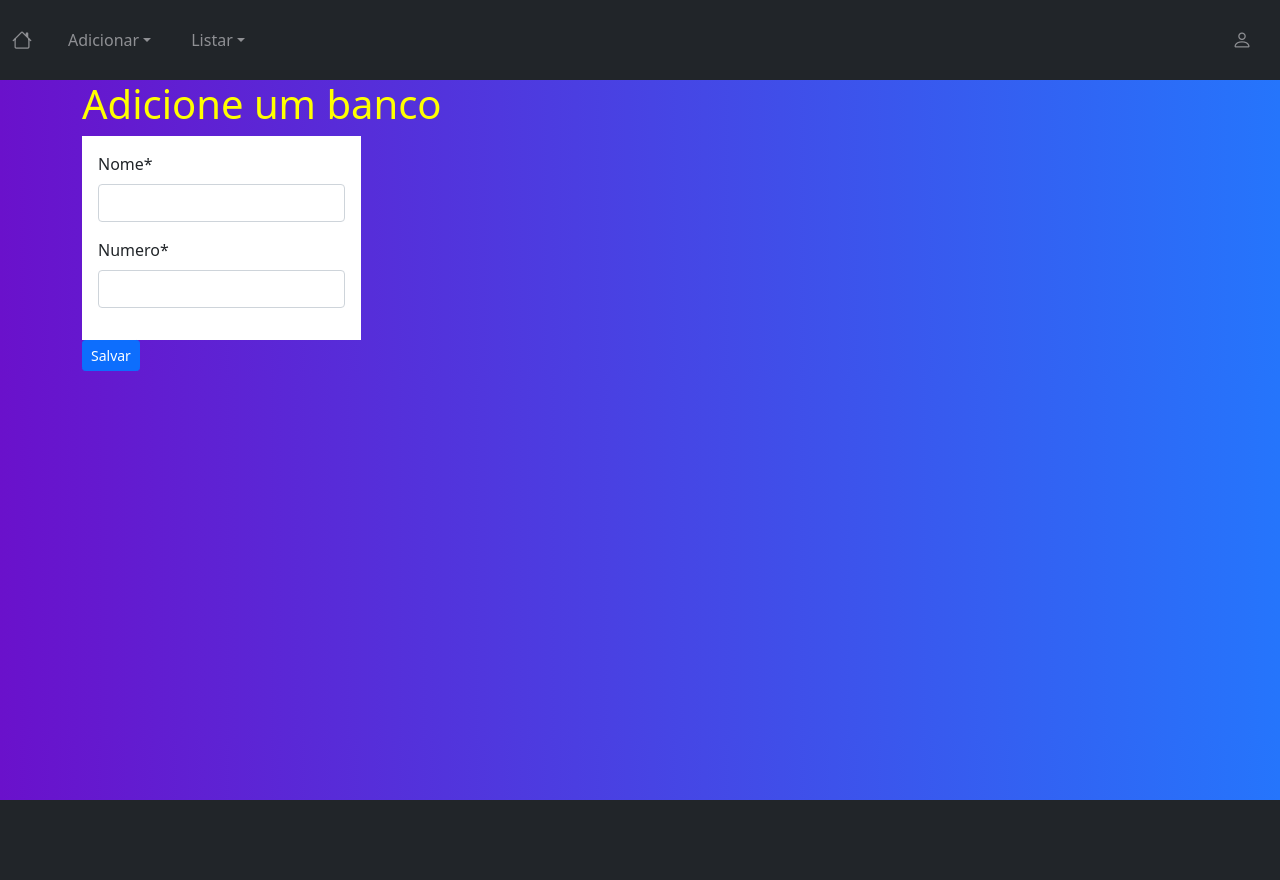
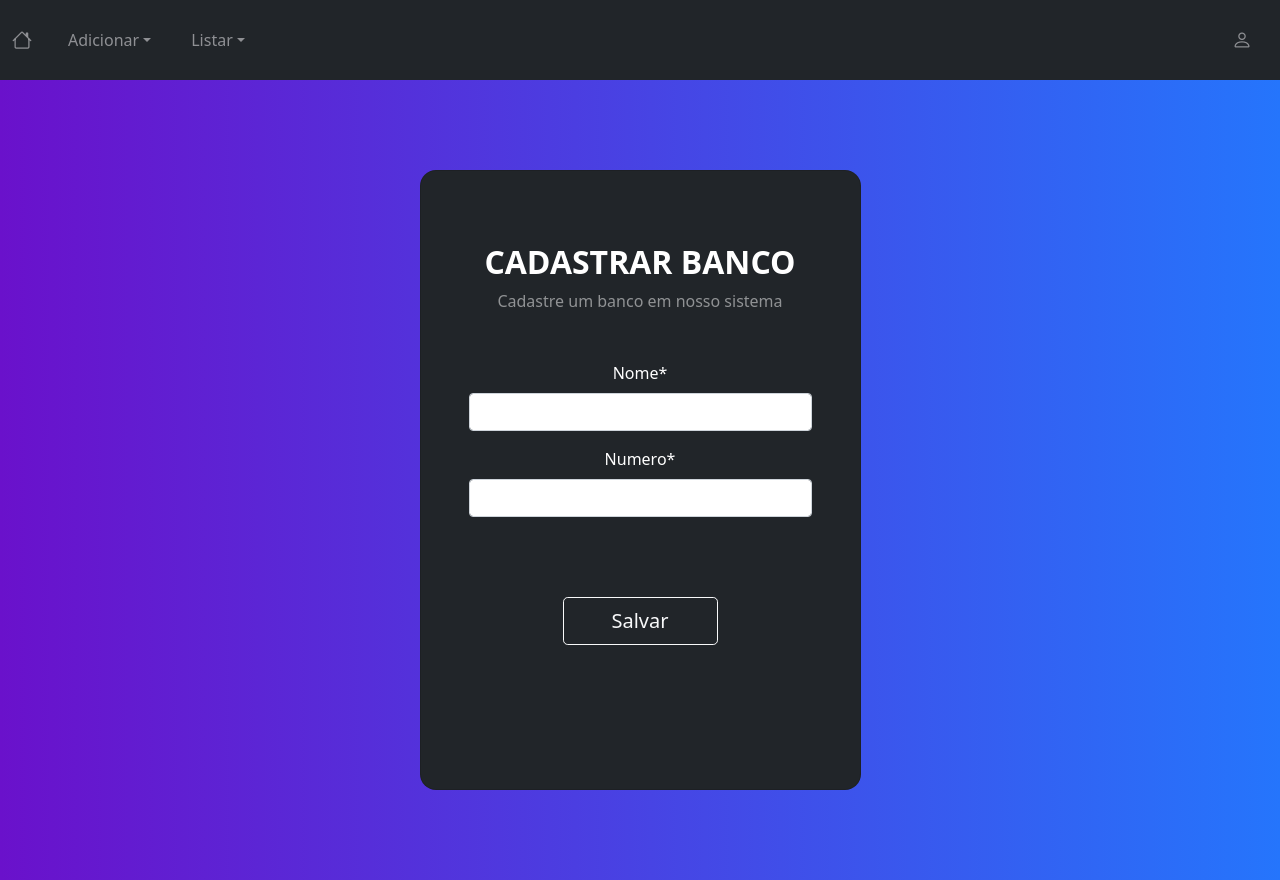
Before and after one commit to Davi-Ga/AplicativoWEB, a Django app: page /adicionar/banco/ in a window 1280 px wide. Before the commit the page ends 800 px from the top, so only its background shows below. Run offline with Django 4.2, Linux system fonts and the light colour scheme; some libraries are stand-ins or nearby versions.

Commit message:
card adicionado

```diff
--- a/app/banco/templates/banco/banco_adicionar.html
+++ b/app/banco/templates/banco/banco_adicionar.html
@@ -6,15 +6,46 @@
 <link href="https://cdn.jsdelivr.net/npm/bootstrap@5.0.0-beta2/dist/css/bootstrap.min.css" rel="stylesheet" integrity="sha384-BmbxuPwQa2lc/FVzBcNJ7UAyJxM6wuqIj61tLrc4wSX0szH/Ev+nYRRuWlolflfl" crossorigin="anonymous">
 <link rel="stylesheet" href="{% static '/css/banco/agencia_banco_add.css' %}">
 
-<section id="main">
-    <h1>Adicione um banco</h1>
-    <form action="." class="crispy_form" method="POST" enctype="multipart/form-data">
-        {% csrf_token %}
-            <div class="w-25 p-3" style="background-color: #fff;">
-                {{ form|crispy }}
+<section class="vh-100 gradient-custom">
+    <div class="container py-5 h-100">
+      <div class="row d-flex justify-content-center align-items-center h-100">
+        <div class="col-12 col-md-8 col-lg-6 col-xl-5">
+          <div class="card bg-dark text-white" style="border-radius: 1rem;">
+            <div class="card-body p-5 text-center">
+
+              <div class="mb-md-5 mt-md-4 pb-5">
+                <form action="" method="POST">
+                  {% csrf_token %}
+                    <h2 class="fw-bold mb-2 text-uppercase">Cadastrar Banco</h2>
+                    <p class="text-white-50 mb-5">Cadastre um banco em nosso sistema</p>
+
+                    <div class="form-outline form-white mb-4">
+                    <div id="div_id_username" class="control-group">
+                        <div class="controls">
+                          {{ form|crispy}}
+                        </div>
+
+                    </div>
+                </div>
+
+
+
+                <p class="small mb-5 pb-lg-2"><a class="text-white-50" href="#!"></a></p>
+
+                <button class="btn btn-outline-light btn-lg px-5" type="submit">Salvar</button>
+
+
+                </form>
+              </div>
+
+
+
             </div>
-        <input type="submit" class="btn btn-primary btn-sm" value="Salvar"></input>
-    </form>
-</section>
+          </div>
+        </div>
+      </div>
+    </div>
+  </section>
+
 
 {% endblock %}
```
